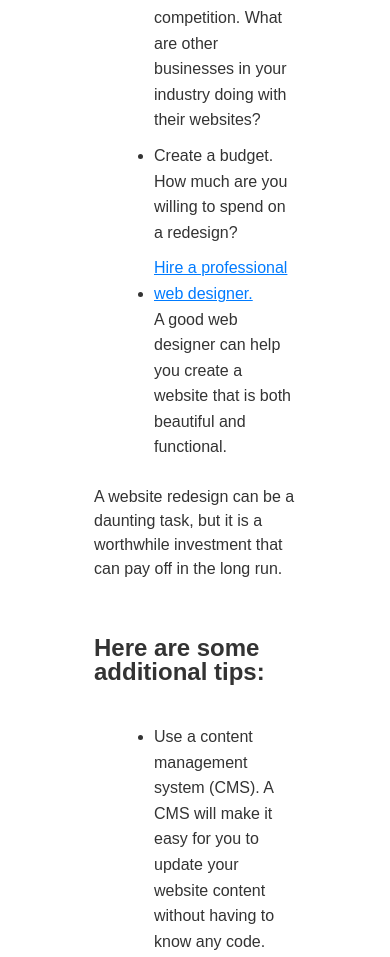
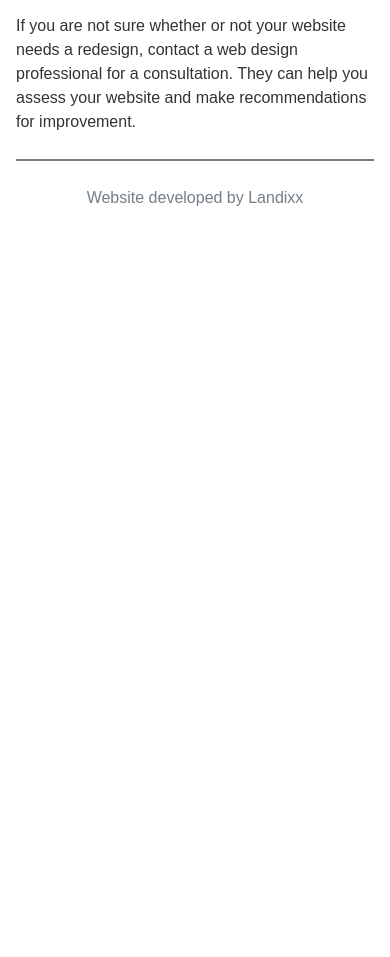
Before and after one commit to eliascapasso/Landixx, a website: page public/blog/website-redesign-signs.html in a window 390 px wide. Shown: the part 3383-4340 px from the top of the page. After the commit the page ends 3642 px from the top, so only its background shows below. Drawn offline with Linux system fonts and the light colour scheme.

Commit message:
optimizado para responsive

```diff
--- a/public/blog/website-redesign-signs.html
+++ b/public/blog/website-redesign-signs.html
@@ -129,6 +129,10 @@
         .hero-figure {
             display: none !important;
          }
+        .container{
+            width: 100%; /* Cambiado a 100% para ocupar todo el ancho en dispositivos móviles */
+            margin: auto;
+        }
         }
 
         </style>
```
